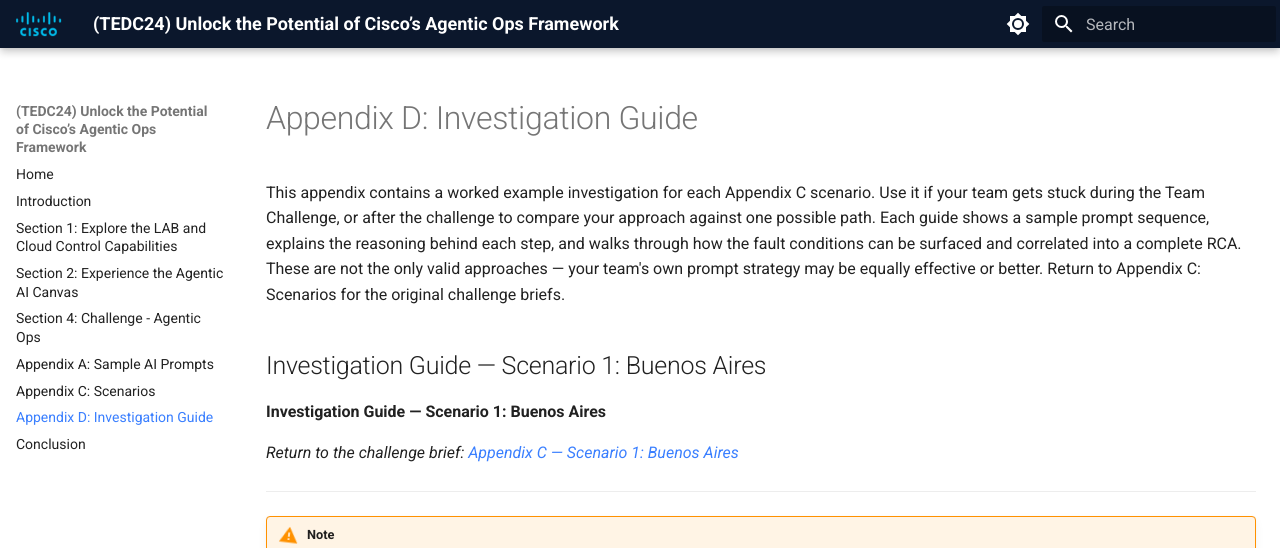
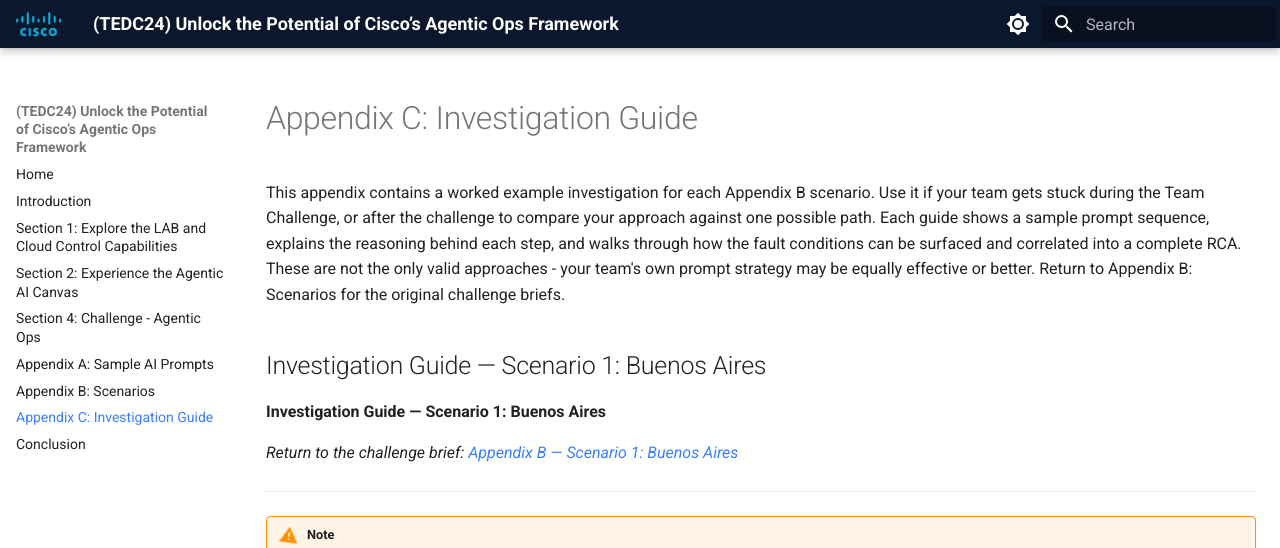
Before and after one commit to mokuma56/tedcn24-01-fy27, an MkDocs documentation site: the page built from docs/appendix-c-investigation-guide/index.md, in a window 1280 px wide and 900 px high. Shown: the top 548 px of the window. Built offline with MkDocs 1.6.1 and Material for MkDocs 9.7.7, drawn with Linux system fonts in a browser that asks for light colours; some of the changed text lies outside the part shown.

```diff
--- a/docs/appendix-d-investigation-guide/index.md
+++ b/docs/appendix-c-investigation-guide/index.md
@@ -1,12 +1,12 @@
-# Appendix D: Investigation Guide
+# Appendix C: Investigation Guide
 
-This appendix contains a worked example investigation for each Appendix C scenario. Use it if your team gets stuck during the Team Challenge, or after the challenge to compare your approach against one possible path. Each guide shows a sample prompt sequence, explains the reasoning behind each step, and walks through how the fault conditions can be surfaced and correlated into a complete RCA. These are not the only valid approaches — your team's own prompt strategy may be equally effective or better. Return to Appendix C: Scenarios for the original challenge briefs.
+This appendix contains a worked example investigation for each Appendix B scenario. Use it if your team gets stuck during the Team Challenge, or after the challenge to compare your approach against one possible path. Each guide shows a sample prompt sequence, explains the reasoning behind each step, and walks through how the fault conditions can be surfaced and correlated into a complete RCA. These are not the only valid approaches - your team's own prompt strategy may be equally effective or better. Return to Appendix B: Scenarios for the original challenge briefs.
 
 ## Investigation Guide — Scenario 1: Buenos Aires
 
 **Investigation Guide — Scenario 1: Buenos Aires**
 
-*Return to the challenge brief: [Appendix C — Scenario 1: Buenos Aires](../appendix-c-scenarios/)*
+*Return to the challenge brief: [Appendix B — Scenario 1: Buenos Aires](../appendix-b-scenarios/)*
 
 ---
 
@@ -92,13 +92,13 @@ Correlate the STP topology changes, Root Guard activation, and port discard even
 
 ---
 
-*Return to the challenge: [Appendix C — Scenario 1: Buenos Aires](../appendix-c-scenarios/)*
+*Return to the challenge: [Appendix B — Scenario 1: Buenos Aires](../appendix-b-scenarios/)*
 
 ## Investigation Guide — Scenario 2: Mexico City
 
 **Investigation Guide — Scenario 2: Mexico City**
 
-*Return to the challenge brief: [Appendix C — Scenario 2: Mexico City](../appendix-c-scenarios/)*
+*Return to the challenge brief: [Appendix B — Scenario 2: Mexico City](../appendix-b-scenarios/)*
 
 ---
 
@@ -174,4 +174,4 @@ The Mexico City C9300-X-Leaf-1 went unreachable after an overnight firmware upgr
 
 ---
 
-*Return to the challenge: [Appendix C — Scenario 2: Mexico City](../appendix-c-scenarios/)*
+*Return to the challenge: [Appendix B — Scenario 2: Mexico City](../appendix-b-scenarios/)*
--- a/mkdocs.yml
+++ b/mkdocs.yml
@@ -74,6 +74,6 @@ nav:
   - "Section 2: Experience the Agentic AI Canvas": section-2-experience-the-agentic-ai-canvas/index.md
   - "Section 4: Challenge - Agentic Ops": section-4-challenge-agentic-ops/index.md
   - "Appendix A: Sample AI Prompts": appendix-a-sample-ai-prompts/index.md
-  - "Appendix C: Scenarios": appendix-c-scenarios/index.md
-  - "Appendix D: Investigation Guide": appendix-d-investigation-guide/index.md
+  - "Appendix B: Scenarios": appendix-b-scenarios/index.md
+  - "Appendix C: Investigation Guide": appendix-c-investigation-guide/index.md
   - Conclusion: conclusion/index.md
```
Also changed, not shown: docs/appendix-b-scenarios/index.md (renamed from docs/appendix-c-scenarios/index.md, +4 -4 lines).
